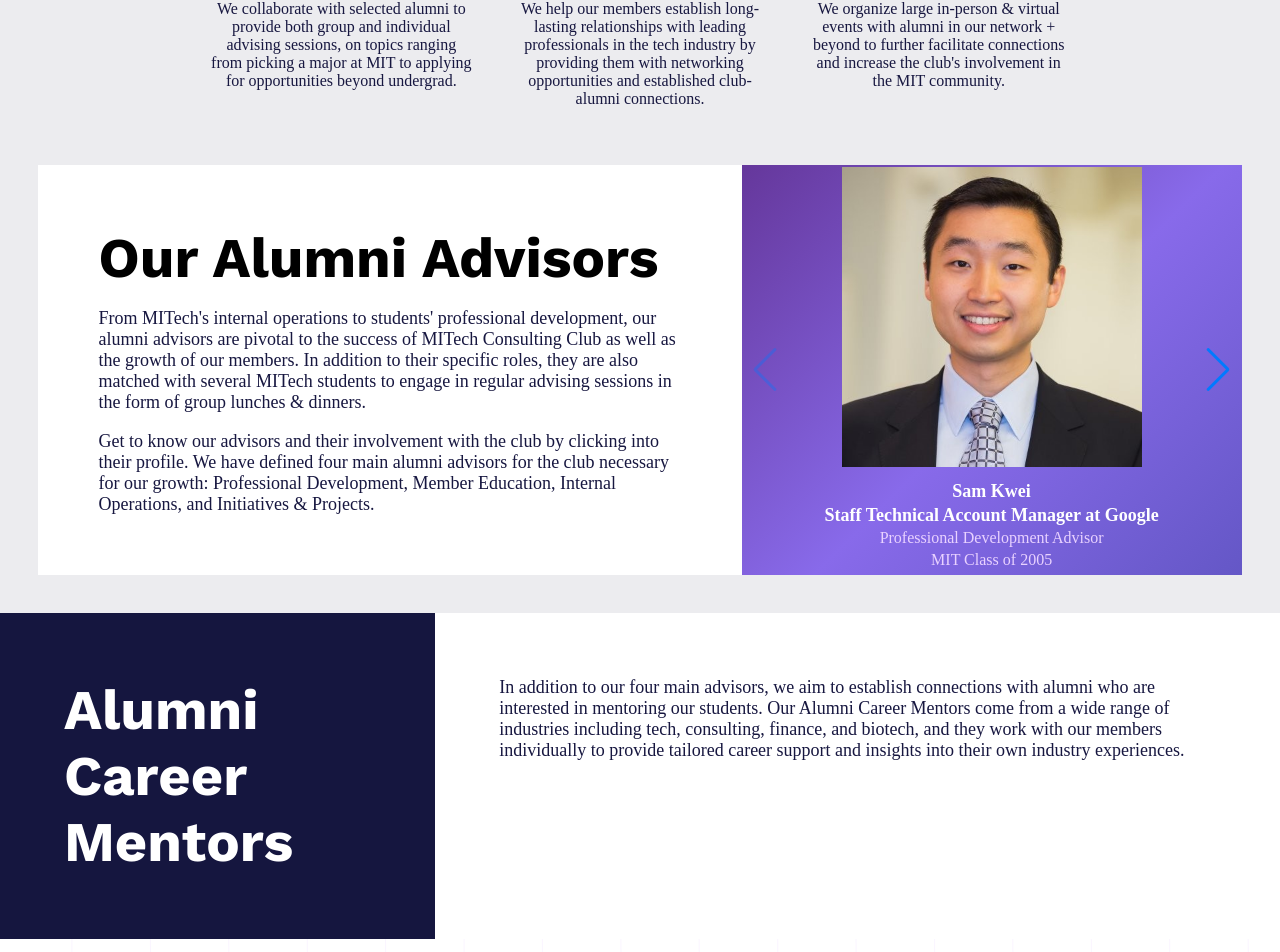
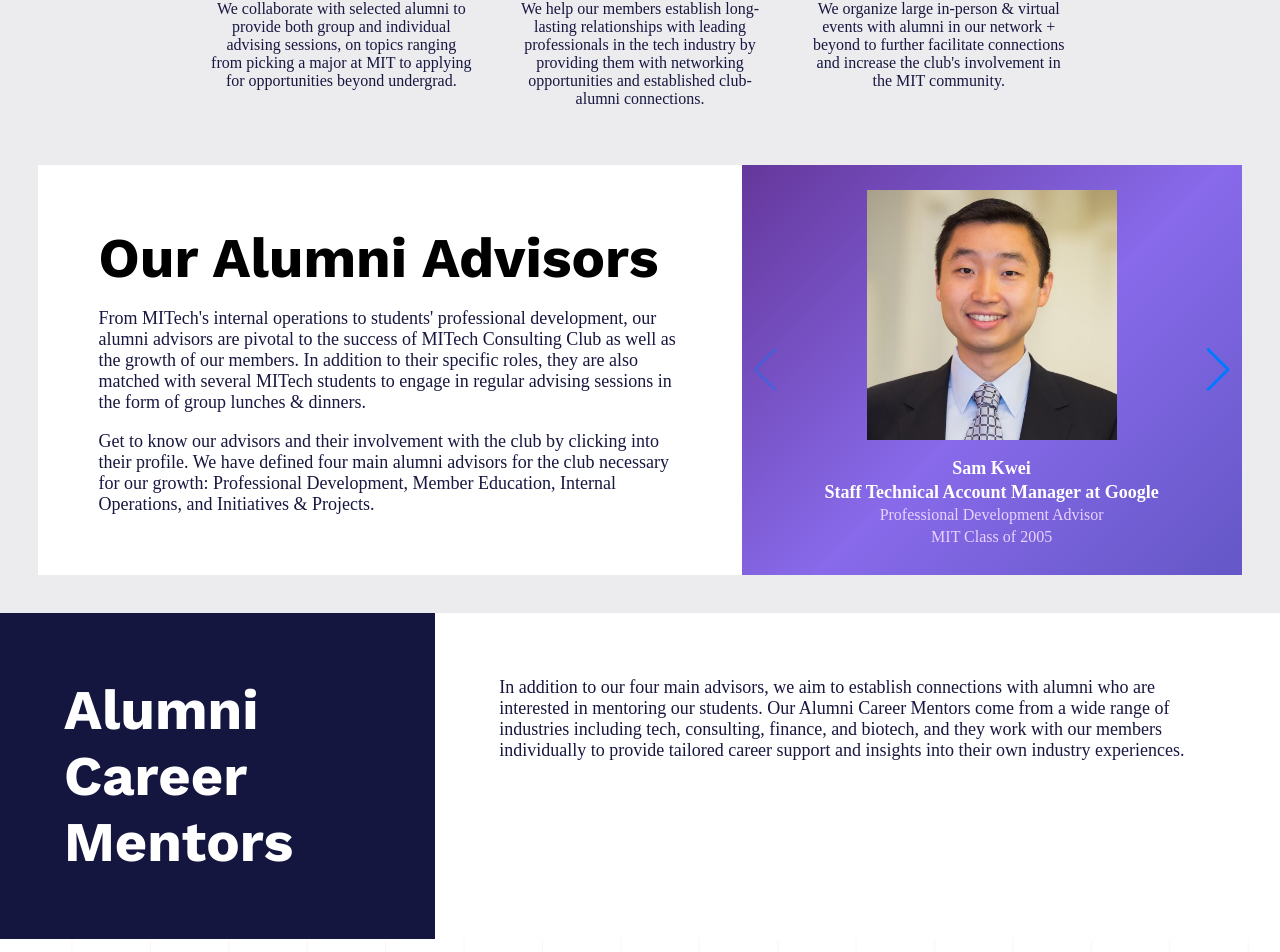
Before and after one commit to MITech-Consulting-Club/website, a Next.js app: page /alumni in a window 1280 px wide. Shown: the part 918-1870 px from the top of the page. Built offline with nearby package versions, Linux system fonts and the light colour scheme.

Commit message:
Updated dimensions of advisor Images to props

```diff
--- a/app/(routes)/alumni/page.tsx
+++ b/app/(routes)/alumni/page.tsx
@@ -94,7 +94,7 @@ const Alumni = () => {
           </p>
         </div>
         <div className={styles.alumniCarousel}>
-          <AlumniSwiper />
+          <AlumniSwiper width={250} height={250} />
         </div>
       </div>
       <div className={styles.mentorsContainer}>
--- a/app/_components/alumniSwiper/alumniSwiper.module.scss
+++ b/app/_components/alumniSwiper/alumniSwiper.module.scss
@@ -22,9 +22,7 @@
 }
 
 .advisorImageContainer {
-  position: relative;
-  width: 300px;
-  height: 300px;
+  object-fit: cover;
 }
 
 .advisorInfoContainer {
--- a/app/_components/alumniSwiper/index.tsx
+++ b/app/_components/alumniSwiper/index.tsx
@@ -7,7 +7,12 @@ import 'swiper/css';
 import 'swiper/css/navigation';
 import alumni from '@/app/(routes)/alumni/alumni.json';
 
-const AlumniSwiper = () => {
+interface AlumniSwiperProps {
+  width: number;
+  height: number;
+}
+
+const AlumniSwiper = ({ width, height }: AlumniSwiperProps) => {
   return (
     <div>
       <Swiper
@@ -23,8 +28,8 @@ const AlumniSwiper = () => {
                   <Image
                     src={`/alumni/advisorImages/${advisor.image}`}
                     alt="alumni advisor headshot"
-                    layout="fill"
-                    objectFit="cover"
+                    width={width}
+                    height={height}
                   />
                 </div>
                 <div className={styles.advisorInfoContainer}>
--- a/app/page.tsx
+++ b/app/page.tsx
@@ -188,7 +188,7 @@ export default function Home() {
             </Link>
           </div>
           <div className={styles.alumniCarousel}>
-            <AlumniSwiper />
+            <AlumniSwiper width={300} height={300} />
           </div>
         </div>
       </section>
```
Also changed, not shown: public/alumni/advisorImages/paul.jpg.
